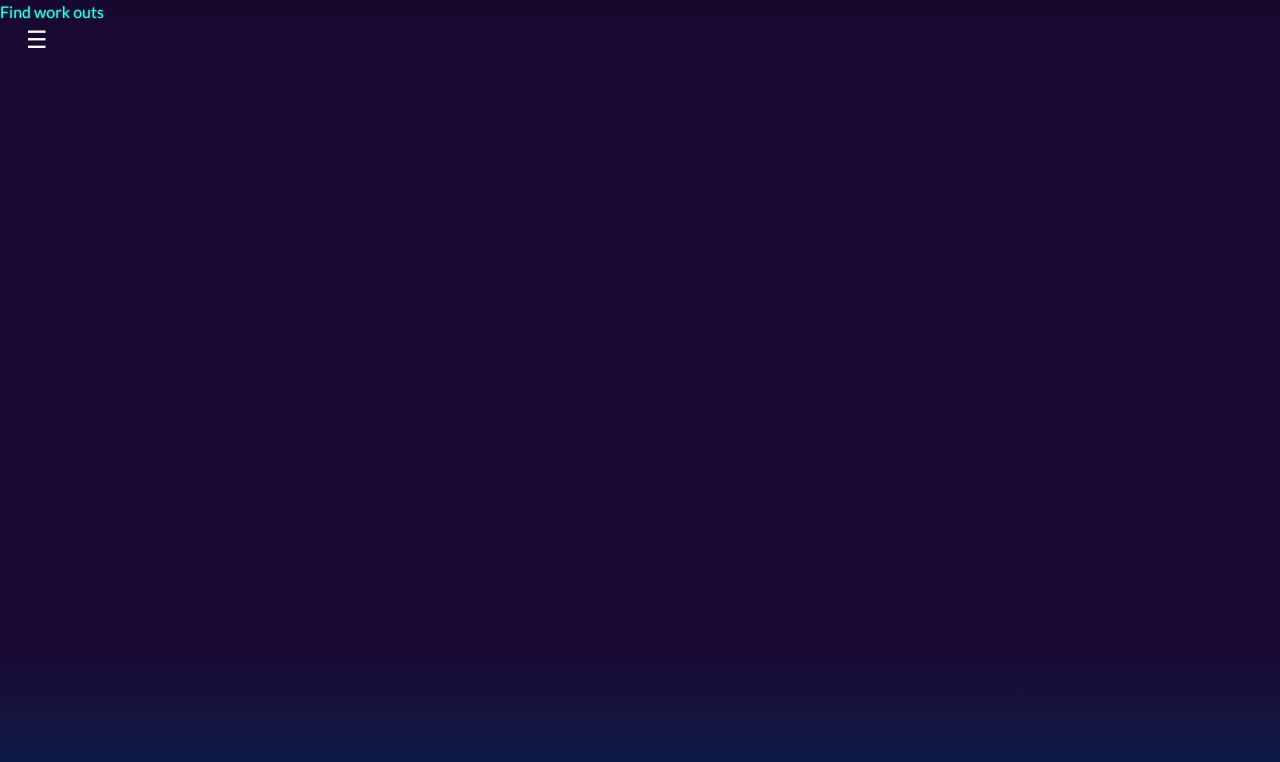
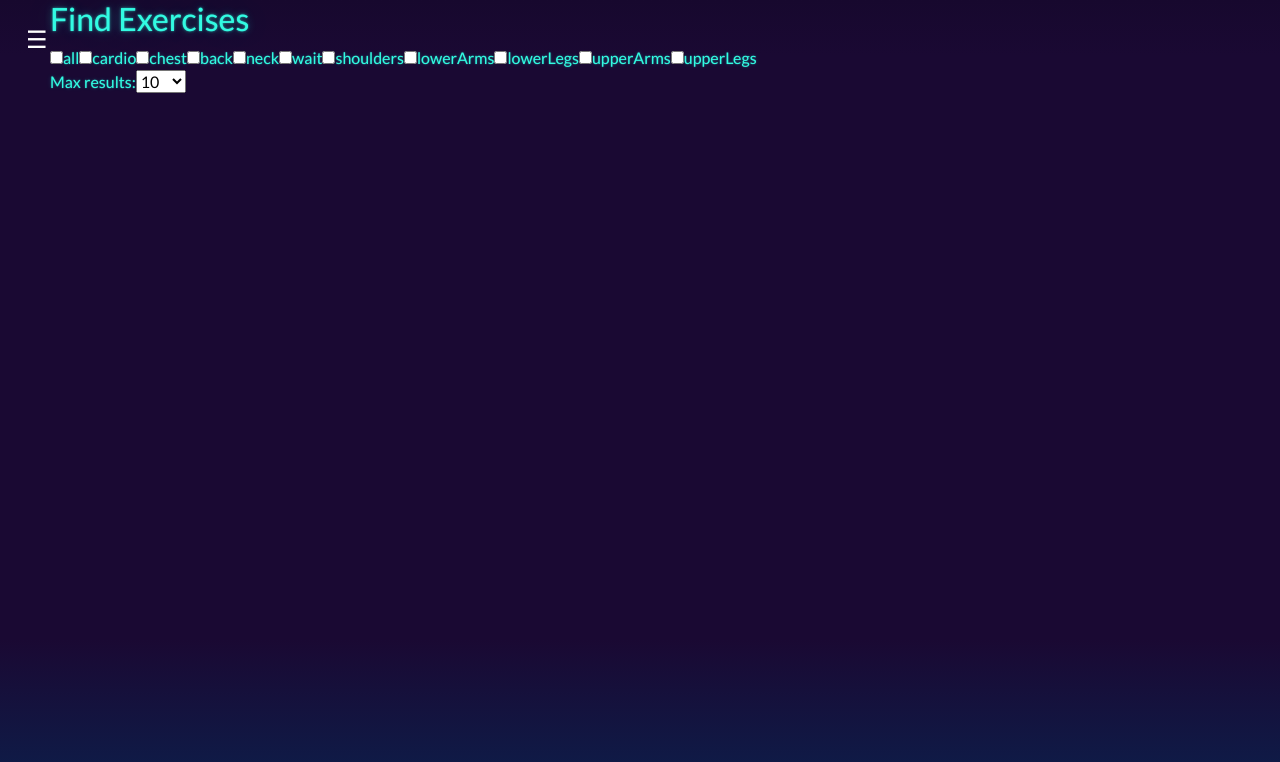
Before and after one commit to burekichevapi/fitness-app, a React (Create React App) app in the folder fitness-app/: page /find-exercises in a window 1280 px wide. Shown: the top 762 px of the page. Built offline with nearby package versions, Linux system fonts and the light colour scheme; grey boxes are pictures that could not be loaded.

Commit message:
Add exercise cards; fix sliding side navbar; implement find exercises page

```diff
--- a/fitness-app/src/App.jsx
+++ b/fitness-app/src/App.jsx
@@ -4,12 +4,13 @@ import { Routes, Route } from "react-router-dom";
 import NavBar from "./components/sideNavbar/sideNavbar";
 import Home from './pages/home';
 import FindExercises from './pages/find-exercises';
-import "./theme.css";
+import "./App.css";
 
 const App = () => {
   return (
     <Router>
       <NavBar />
+      <div className="content">
         <section>
           <Routes>
             <Route path="/" element={<Home />} />
@@ -18,6 +19,7 @@ const App = () => {
             <Route path="/find-exercises" element={<FindExercises />} />
           </Routes>
         </section>
+      </div>
     </Router >
   );
 };
--- /dev/null
+++ b/fitness-app/src/components/exerciseCard.jsx
@@ -0,0 +1,19 @@
+import Card from 'react-bootstrap/Card';
+
+const ExerciseCard = ({ exercise }) => {
+  return (
+    <Card style={{ width: '18rem' }}>
+      <Card.Img variant="top" src={exercise.gifUrl} />
+      <Card.Body>
+        <Card.Title>{exercise.name}</Card.Title>
+        <Card.Text>
+          {exercise.instructions}
+        </Card.Text>
+        <Card.Link href="#">Card Link</Card.Link>
+        <Card.Link href="#">Card Link</Card.Link>
+      </Card.Body>
+    </Card>
+  );
+};
+
+export default ExerciseCard;
--- a/fitness-app/src/components/sideNavbar/sideNavbar.css
+++ b/fitness-app/src/components/sideNavbar/sideNavbar.css
@@ -36,3 +36,11 @@
   border: none;
   color: white;
 }
+
+.content {
+  transition: margin-left 0.3s ease; /* Add transition effect for smooth movement */
+}
+
+.sidebar-open .content {
+  margin-left: 250px; /* Same value as sidebar width */
+}
--- a/fitness-app/src/components/sideNavbar/sideNavbar.jsx
+++ b/fitness-app/src/components/sideNavbar/sideNavbar.jsx
@@ -15,7 +15,11 @@ const NavBar = () => {
   const [currentUser, setCurrentUser] = useState("");
   const [isOpen, setIsOpen] = useState(false);
 
-  const toggleSidebar = () => setIsOpen(!isOpen);
+  const toggleSidebar = () => {
+    setIsOpen(!isOpen);
+    const body = document.body;
+    body.classList.toggle("sidebar-open");
+  };
 
   const handleLogout = () => {
     signOut(auth).then(() => {
--- a/fitness-app/src/pages/find-exercises.jsx
+++ b/fitness-app/src/pages/find-exercises.jsx
@@ -1,10 +1,86 @@
-
+import { useState } from "react";
+import { getExercisesByBodyPart } from "../services/exercises-service";
+import ExerciseCard from "../components/exerciseCard";
 
 const FindExercises = () => {
+  const [exercises, setExercises] = useState([]);
+  const [maxResults, setMaxResults] = useState(10);
+  const [checkboxBodyParts, setCheckboxBodyParts] = useState([
+    { name: "all", checked: false },
+    { name: "cardio", checked: false },
+    { name: "chest", checked: false },
+    { name: "back", checked: false },
+    { name: "neck", checked: false },
+    { name: "wait", checked: false },
+    { name: "shoulders", checked: false },
+    { name: "lowerArms", checked: false },
+    { name: "lowerLegs", checked: false },
+    { name: "upperArms", checked: false },
+    { name: "upperLegs", checked: false },
+  ]);
+
+  const handleCheckboxChange = (index) => {
+    const updatedCheckboxes = [...checkboxBodyParts];
+    updatedCheckboxes[index].checked = !updatedCheckboxes[index].checked;
+
+    if (updatedCheckboxes[index].name === "all") {
+      updatedCheckboxes.forEach(check => {
+        if (check.name !== "all") check.checked = false
+      });
+    }
+
+    let result = [];
+
+    updatedCheckboxes.filter((c) => c.checked).forEach((checkbox) => {
+      const bodyPart = getExercisesByBodyPart(checkbox.name, maxResults);
+      result = result.concat(bodyPart);
+    });
+    console.log(result);
+
+    setExercises(result);
+    setCheckboxBodyParts(updatedCheckboxes);
+  };
+
+  const handleChangeMaxResult = (event) => {
+    const selectedValue = parseInt(event.target.value, 10);
+    setMaxResults(selectedValue);
+  };
 
   return (
-    <div>
-      Find work outs
+    <div className="">
+      <div>
+        <h2>
+          Find Exercises
+        </h2>
+        {checkboxBodyParts.map((checkbox, index) => (
+          <label key={index}>
+            <input
+              type="checkbox"
+              checked={checkbox.checked}
+              onChange={() => handleCheckboxChange(index)}
+            />
+            {checkbox.name}
+          </label>
+        ))}
+      </div>
+      <div>
+        <label>Max results:</label>
+        <select value={maxResults} onChange={handleChangeMaxResult}>
+          <option value={10}>10</option>
+          <option value={25}>25</option>
+          <option value={50}>50</option>
+          <option value={100}>100</option>
+          <option value={150}>150</option>
+        </select>
+      </div>
+
+      {
+        exercises.map((exercise) => {
+          return <div key={exercise.id}>
+            <ExerciseCard exercise={exercise} />
+          </div>
+        })
+      }
     </div>
   );
 };
--- a/fitness-app/src/services/exercises-service.js
+++ b/fitness-app/src/services/exercises-service.js
@@ -1,15 +1,17 @@
 import localData from "../fixtures/exercise-data.json";
 
-export const getAllExercises = async (from = 0, to = 10) => {
-  const data = localData.exercises.slice(from, to);
+export const getAllExercises = (max = 10) => {
+  const data = localData.exercises.slice(0, max);
 
   return data;
 };
 
-export const getExercisesByBodyPart = (bodyPart, from = 0, to = 10) => {
+export const getExercisesByBodyPart = (bodyPart, max = 10) => {
+  if (bodyPart === "all") return getAllExercises(max);
+
   const data = localData.exercises
     .filter((exercise) => exercise.bodyPart === bodyPart)
-    .slice(from, to);
+    .slice(0, max);
 
   return data;
 };
```
Also changed, not shown: fitness-app/src/App.css, fitness-app/src/fixtures/exercise-data.json. Lines whose indentation alone changed are shown as unchanged.
